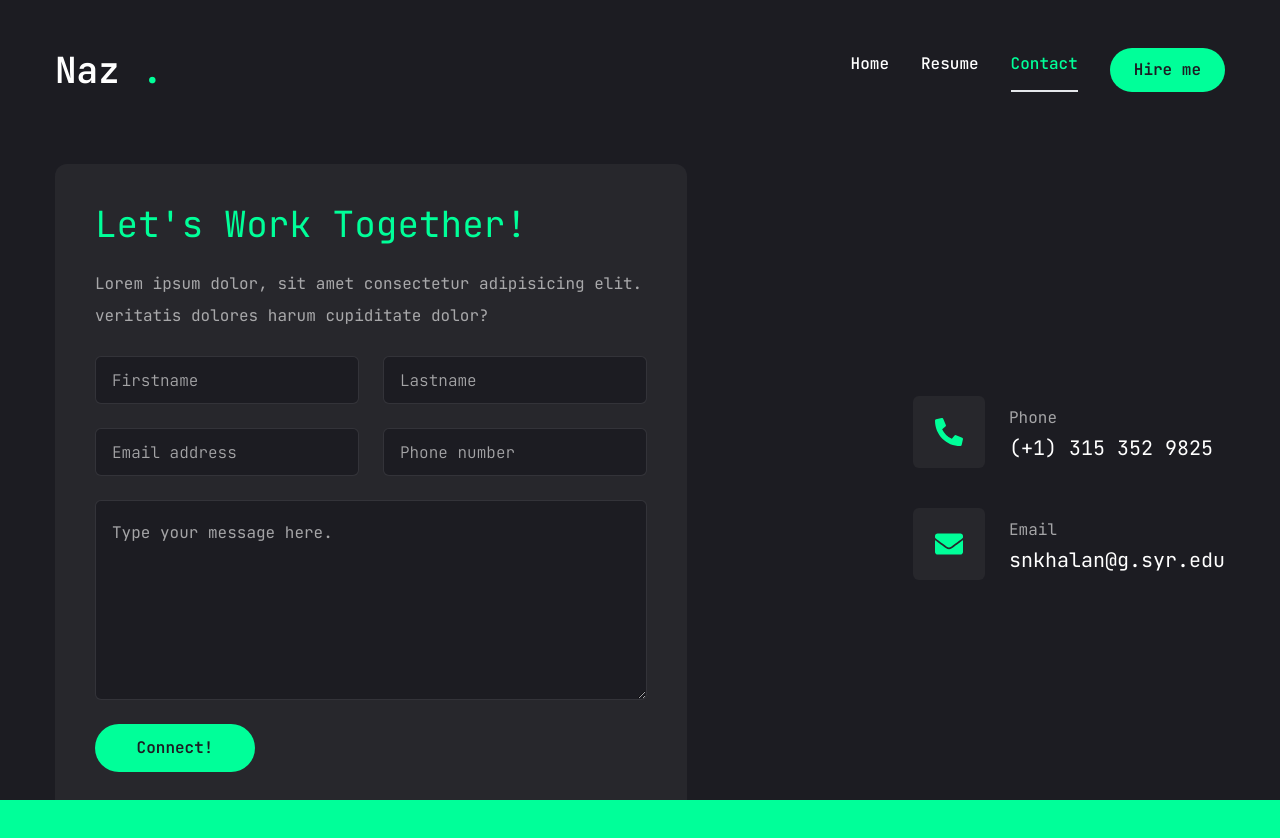
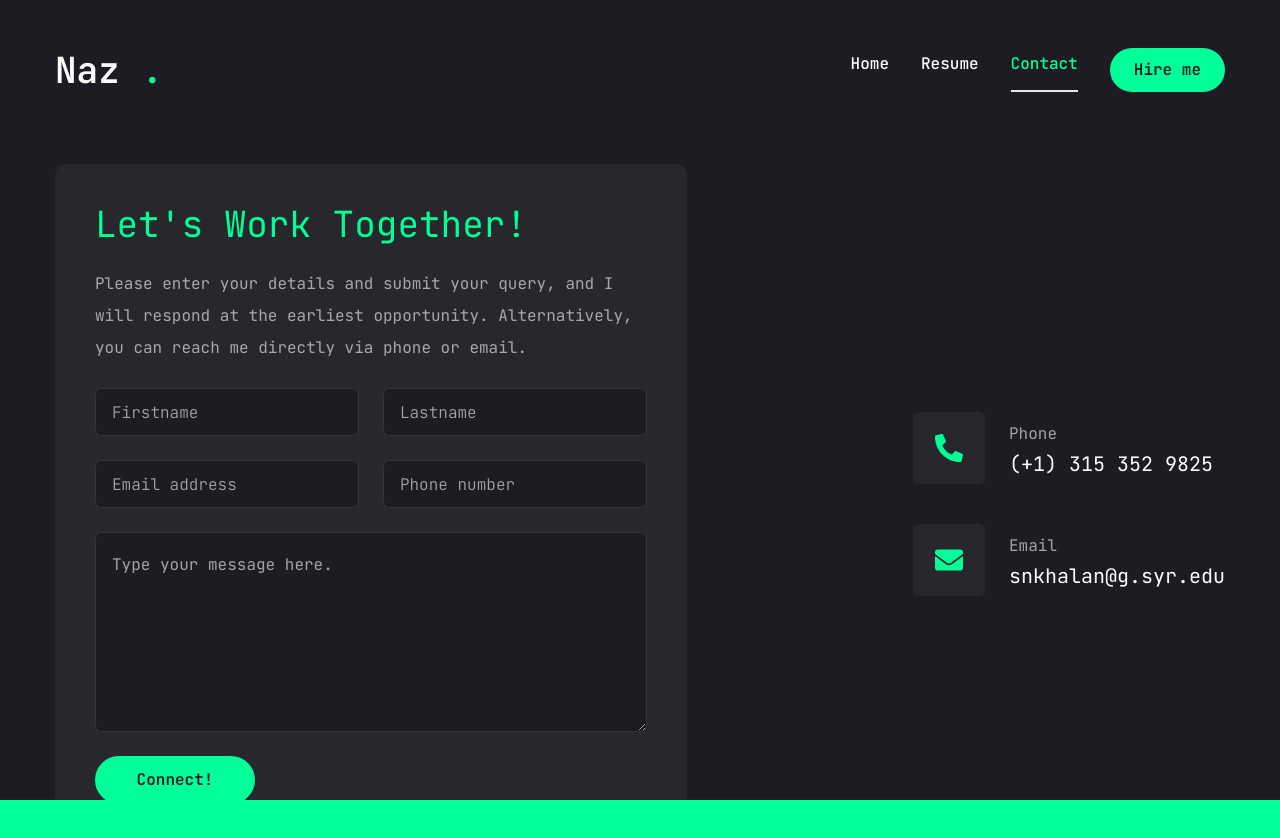
Before and after one commit to Nazorange/NazWebsite, a Next.js app: page /Contact in a window 1280 px wide. Shown: the top 838 px of the page. Built offline with nearby package versions, Linux system fonts and the light colour scheme.

Commit message:
updated resume contact n resume

```diff
--- a/app/Contact/page.jsx
+++ b/app/Contact/page.jsx
@@ -47,8 +47,7 @@ const Contact = () => {
                     <form className="flex flex-col gap-6 p-10 bg-[#27272c] rounded-xl">
                         <h3 className="text-4xl text-accent">Let's Work Together!</h3>
                         <p className="text-white/60">
-                            Lorem ipsum dolor, sit amet consectetur adipisicing elit.
-                            veritatis dolores harum cupiditate dolor?
+                        Please enter your details and submit your query, and I will respond at the earliest opportunity. Alternatively, you can reach me directly via phone or email.
                         </p>
 
                         {/* input */}
--- a/app/Resume/page.jsx
+++ b/app/Resume/page.jsx
@@ -35,7 +35,7 @@ import { VscAzureDevops } from "react-icons/vsc";
 const about = {
     title: "About me",
     description:
-      "I am a dedicated and detail-oriented data science professional currently pursuing a Master of Science in Applied Data Science at Syracuse University.I have honed my skills in various programming languages, including Python, R, and SQL, as well as web and machine learning frameworks like TensorFlow and Keras.My professional experience spans roles such as a Customer Success Analyst at Aptean, where I optimized SQL scripts and implemented advanced indexing techniques to enhance data accuracy and database performance.I am passionate about leveraging my technical expertise and analytical skills to drive data-driven decision-making and solve complex problems in the field of data informatics.",
+      "Driven and multifaceted data science professional pursuing a Master of Science in Applied Data Science at Syracuse University. With a solid foundation in computer science engineering and a rich history of achievements in both academics and extracurricular activities, I aim to leverage my technical expertise and exceptional client handling skills to make impactful contributions in the data informatics field.",
     info: [
         {
          fieldName: "Name",
@@ -69,7 +69,7 @@ const experience = {
     icon: "/assets/resume/badge.svg",
     title: "My Experience",
     description:
-      "Lorem ipsum dolor sit amet consectetur adipisicing elit. Voluptates quibusdam, sunt explicabo inventore.",
+      "With a strong foundation in computer science and a continuous drive for learning, my professional journey encompasses diverse roles in the tech industry. Each position has honed my skills and deepened my expertise, from data analytics and customer success to web development and blockchain technology. Below are highlights from my career:",
     items: [
       {
         company: "Aptean.",
@@ -113,7 +113,7 @@ const education = {
 const skills = {
     title: "My skills",
     description:
-      "Assortment of skills i have been learning and relearning through my professional experience.They range from programming languages to IDEs and Frameworks.",
+      "Throughout my professional experience, I have acquired and continuously refined a diverse assortment of skills. These range from programming languages to integrated development environments (IDEs) and frameworks.",
     skilllist: [
       {
         icon: <FaPython />,
@@ -281,7 +281,7 @@ const skills = {
 const project = {
     title: "My Projects",
     description:
-      "Assortment of Projects undertaken by me individually or as a team member.",
+      "An assortment of projects undertaken by me individually or as a team member. These projects reflect my ability to apply technical skills, collaborate effectively, and deliver impactful solutions in various domains.",
     items: [
       {
         Name: "Options Pricing with ML",
@@ -343,7 +343,7 @@ import {
         TooltipContent,
         TooltipProvider,
         TooltipTrigger,
-        } from "@/components/ui/tooltip";
+} from "@/components/ui/tooltip";
 
 import { ScrollArea } from "@/components/ui/scroll-area";
 import { motion } from "framer-motion";
@@ -499,7 +499,7 @@ const Resume = () => {
                         {project.description}
                     </p>
 
-                    <ScrollArea className="h-[400px]">
+                    <ScrollArea className="h-[400px] ">
                         <ul className="grid grid-cols-1 lg:grid-cols-2 gap-[30px]">
                         {project.items.map((item, index) => {
                             return (
```
